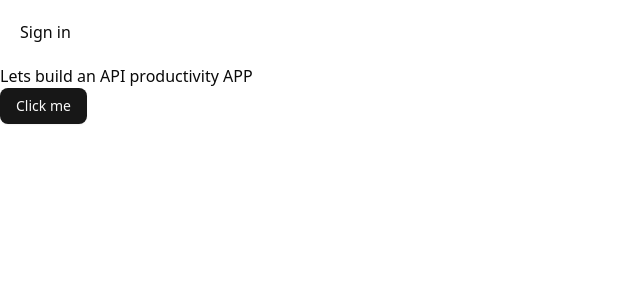
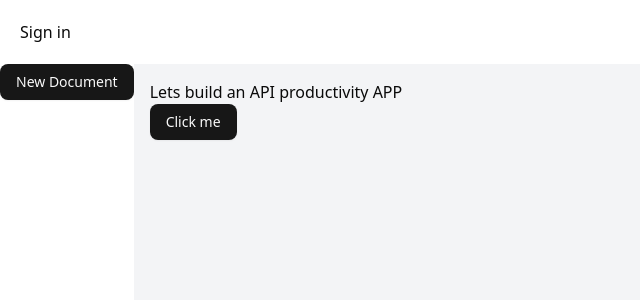
Before and after one commit to KartikLakra1/Notion-clone, a Next.js app: page / in a window 1280 px wide. Shown: the top 300 px of the page, without its empty margins (0-640 px from the left). Built offline with nearby package versions, Linux system fonts and the light colour scheme; no server answers.

Commit message:
sidebar and flex-1

```diff
--- a/app/layout.tsx
+++ b/app/layout.tsx
@@ -5,6 +5,7 @@
 import {
   ClerkProvider } from '@clerk/nextjs'
 import Header from "@/components/Header";
+import Sidebar from "@/components/Sidebar";
 
 
 export const metadata: Metadata = {
@@ -24,7 +25,18 @@
     <html lang="en">
       <body>
         <Header />
-        {children}
+
+      <div className="flex min-h-screen">
+{/* sidebar */}
+<Sidebar />
+
+      <div className="flex-1 p-4 bg-gray-100 overflow-y-auto scrollbar-hide">
+      {children}
+      </div>
+
+      </div>
+
+
       </body>
     </html>
     </ClerkProvider>
--- /dev/null
+++ b/components/NewDocumentButton.tsx
@@ -0,0 +1,9 @@
+import { Button } from "./ui/button"
+
+const NewDocumentButton = () => {
+  return (
+    <Button>New Document</Button>
+  )
+}
+
+export default NewDocumentButton
--- /dev/null
+++ b/components/Sidebar.tsx
@@ -0,0 +1,11 @@
+import NewDocumentButton from "./NewDocumentButton"
+
+const Sidebar = () => {
+  return (
+    <div>
+        <NewDocumentButton />
+    </div>
+  )
+}
+
+export default Sidebar
```
